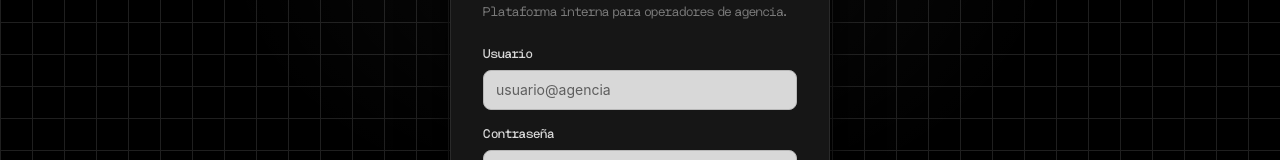
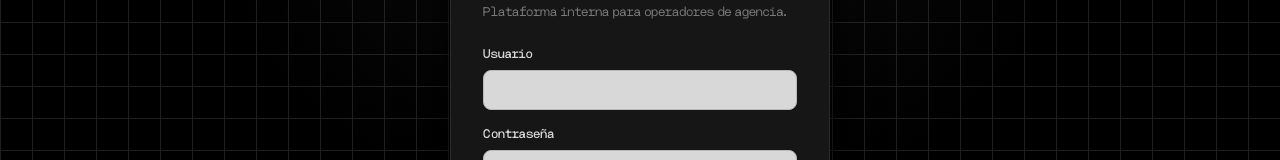
Before and after one commit to GGalcubo/incoming_hub_frontend, a React (Vite) app: page /login in a window 1280 px wide. Shown: the part 298-458 px from the top of the page. Built offline with nearby package versions, Linux system fonts and the light colour scheme; no server answers.

Commit message:
places holeder

```diff
--- a/src/pages/Login.tsx
+++ b/src/pages/Login.tsx
@@ -49,7 +49,7 @@ export function Login() {
             <Input
               value={user}
               onChange={(e) => setUser(e.target.value)}
-              placeholder="usuario@agencia"
+              placeholder=""
             />
           </Field>
           <Field label="Contraseña" required error={err.pass}>
```
